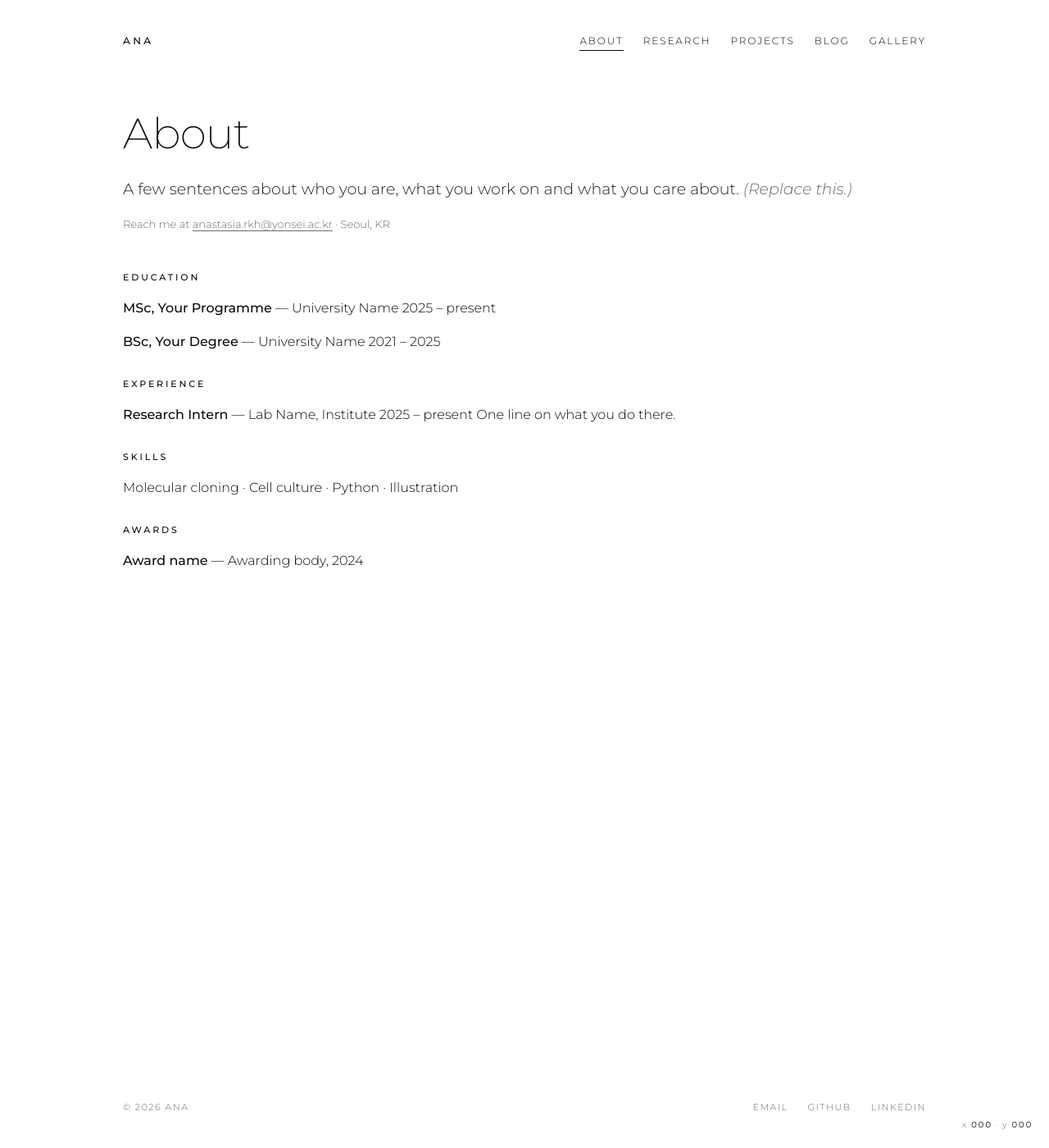
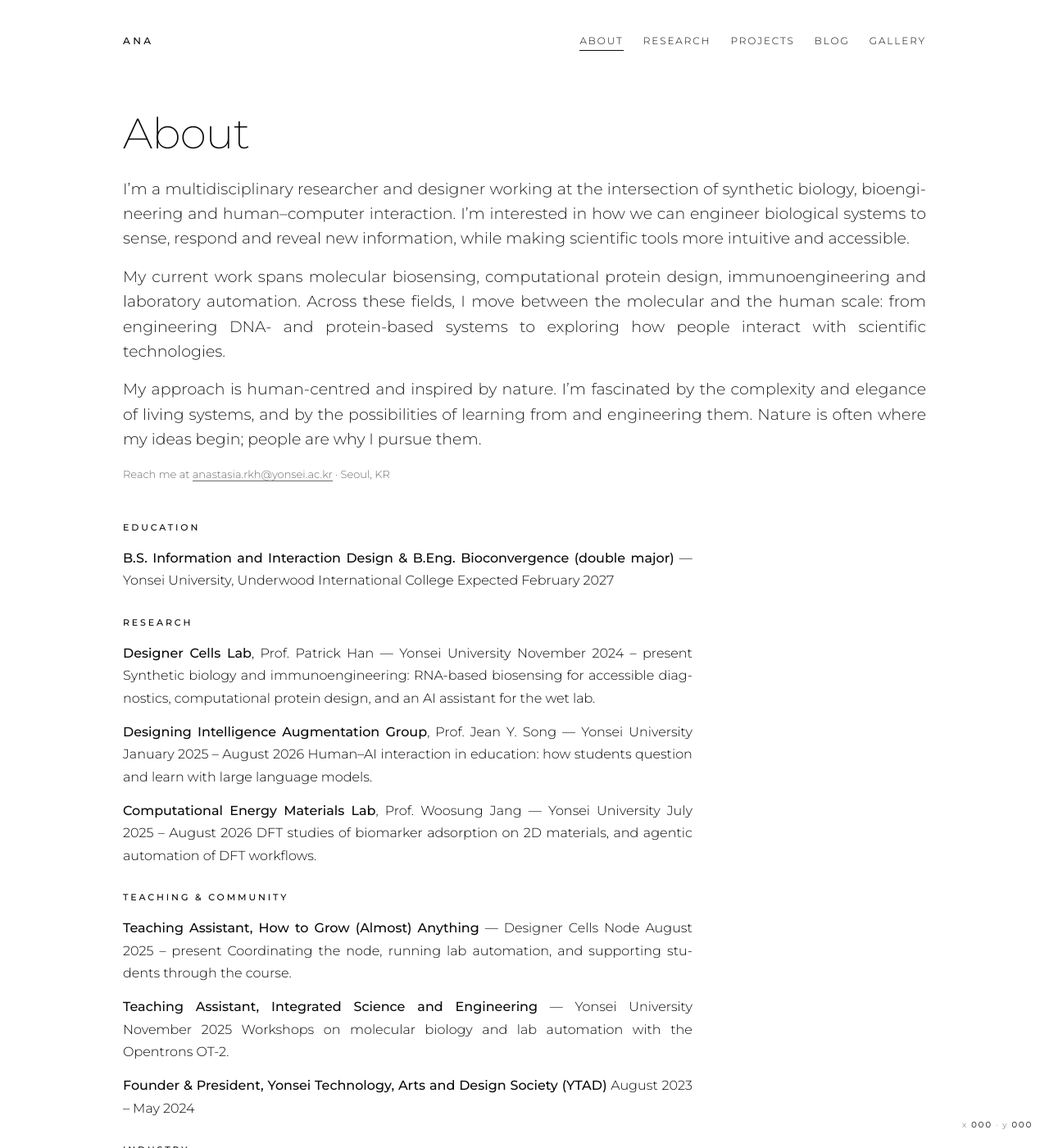
Before and after one commit to aairehtuele/arkana, a Jekyll site: the page built from about.md, in a window 1280 px wide and 1400 px high. Shown: the whole window at 82% size. Built offline with Jekyll 4.4.1, drawn with Linux system fonts in a browser that asks for light colours; some of the changed text lies outside the part shown.

Commit message:
Fill in About page from CV; shorten Human–AI interaction tag
Co-Authored-By: Claude Fable 5.1 <noreply@anthropic.com>
Claude-Session: https://claude.ai/code/session_01K7kSkMVmseGRbdRETtVsAL

```diff
--- a/_data/interests.yml
+++ b/_data/interests.yml
@@ -3,5 +3,5 @@
 - Immunoengineering
 - Bio-inspired design
 - Lab automation
-- Human–AI interaction in science
+- Human–AI interaction
 - Science outreach & community
--- a/about.md
+++ b/about.md
@@ -5,7 +5,23 @@ permalink: /about/
 ---
 <section class="page-head">
   <h1 class="title">About</h1>
-  <p class="lede">A few sentences about who you are, what you work on and what you care about. <em>(Replace this.)</em></p>
+  <p class="lede">
+    I’m a multidisciplinary researcher and designer working at the intersection of synthetic biology,
+    bioengineering and human–computer interaction. I’m interested in how we can engineer biological
+    systems to sense, respond and reveal new information, while making scientific tools more intuitive
+    and accessible.
+  </p>
+  <p class="lede">
+    My current work spans molecular biosensing, computational protein design, immunoengineering and
+    laboratory automation. Across these fields, I move between the molecular and the human scale: from
+    engineering DNA- and protein-based systems to exploring how people interact with scientific
+    technologies.
+  </p>
+  <p class="lede">
+    My approach is human-centred and inspired by nature. I’m fascinated by the complexity and elegance
+    of living systems, and by the possibilities of learning from and engineering them. Nature is often
+    where my ideas begin; people are why I pursue them.
+  </p>
   <p class="sub">Reach me at <a href="#" class="em" data-u="{{ site.email_user }}" data-d="{{ site.email_domain }}" data-show="1">{{ site.email_user }} [at] {{ site.email_domain }}</a> · {{ site.location }}</p>
   {% assign cvfile = site.static_files | where: "path", "/assets/files/cv.pdf" | first %}{% if cvfile %}<p><a class="button" href="{{ '/assets/files/cv.pdf' | relative_url }}">Download full CV (PDF)</a></p>{% endif %}
 </section>
@@ -14,24 +30,49 @@ permalink: /about/
 
 ## Education
 
-**MSc, Your Programme** — University Name
-2025 – present
+**B.S. Information and Interaction Design & B.Eng. Bioconvergence (double major)** — Yonsei University, Underwood International College
+Expected February 2027
 
-**BSc, Your Degree** — University Name
-2021 – 2025
+## Research
 
-## Experience
+**Designer Cells Lab**, Prof. Patrick Han — Yonsei University
+November 2024 – present
+Synthetic biology and immunoengineering: RNA-based biosensing for accessible diagnostics, computational protein design, and an AI assistant for the wet lab.
 
-**Research Intern** — Lab Name, Institute
-2025 – present
-One line on what you do there.
+**Designing Intelligence Augmentation Group**, Prof. Jean Y. Song — Yonsei University
+January 2025 – August 2026
+Human–AI interaction in education: how students question and learn with large language models.
+
+**Computational Energy Materials Lab**, Prof. Woosung Jang — Yonsei University
+July 2025 – August 2026
+DFT studies of biomarker adsorption on 2D materials, and agentic automation of DFT workflows.
+
+## Teaching & community
+
+**Teaching Assistant, How to Grow (Almost) Anything** — Designer Cells Node
+August 2025 – present
+Coordinating the node, running lab automation, and supporting students through the course.
+
+**Teaching Assistant, Integrated Science and Engineering** — Yonsei University
+November 2025
+Workshops on molecular biology and lab automation with the Opentrons OT-2.
+
+**Founder & President, Yonsei Technology, Arts and Design Society (YTAD)**
+August 2023 – May 2024
+
+## Industry
+
+**Data Science Intern** — I-ESG, Seoul
+September – December 2023
+
+## Awards
+
+Best Oral Presentation — UIC Science Fair
+Excellence Award — KRICT ChemDX Hackathon
+Winner — XR/AI Policy Hackathon (Seoul National University & Meta)
 
 ## Skills
 
-Molecular cloning · Cell culture · Python · Illustration
-
-## Awards
-
-**Award name** — Awarding body, 2024
+Toehold switch design · Cell-free expression · Molecular cloning · ProteinMPNN · AlphaFold · PyMOL · DFT · Opentrons OT-2 · Python · R · UX/UI · Hardware prototyping
 
 </div>
```
